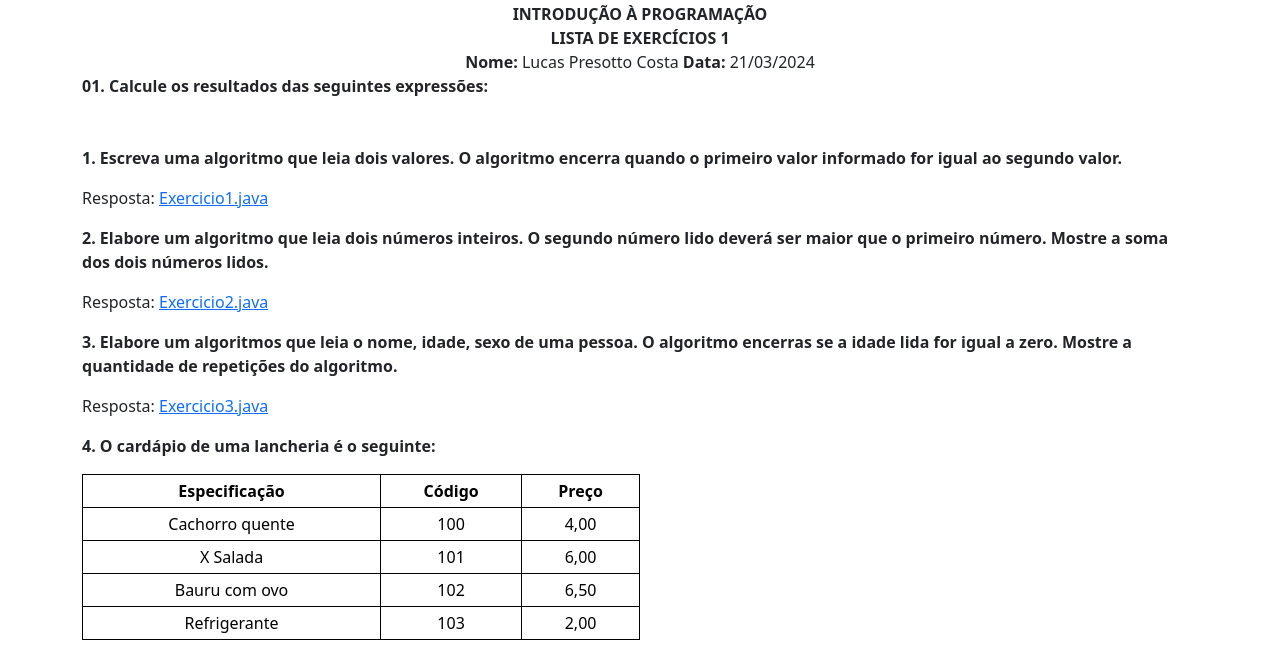
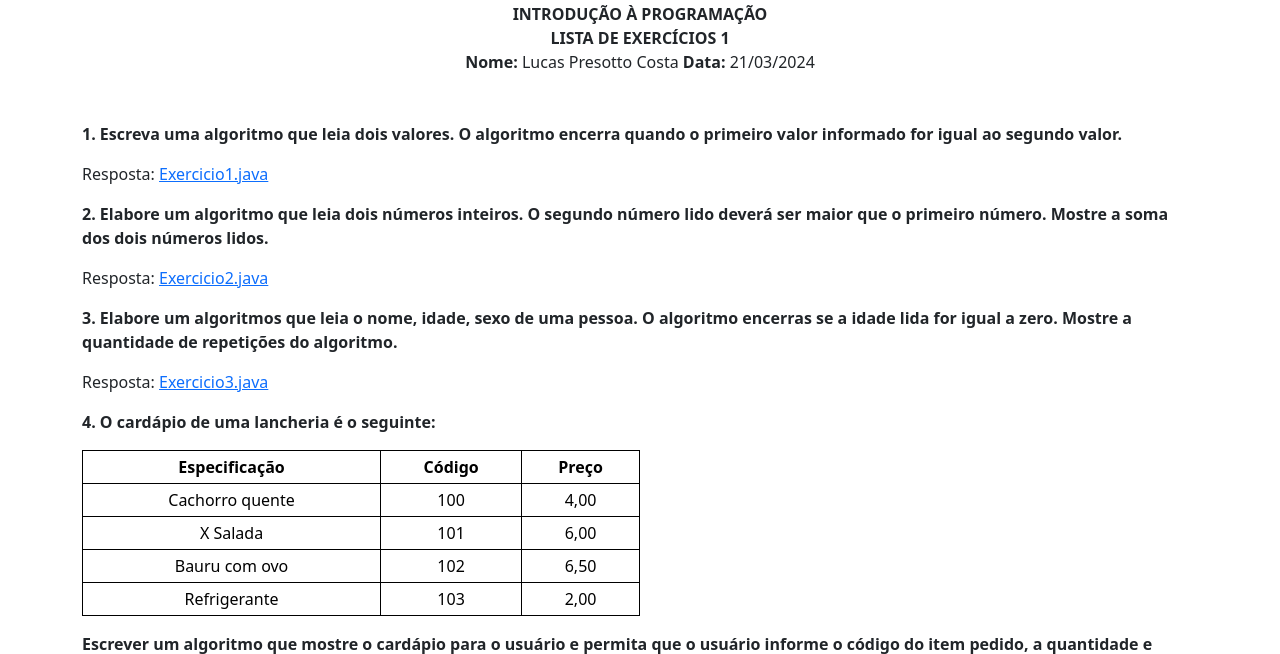
Before and after one commit to LucasPresotto/portifolioCC, a plain HTML site: page Pagina-Lista4/index.html in a window 1280 px wide. Shown: the part 142-796 px from the top of the page. Drawn offline with nearby package versions, Linux system fonts and the light colour scheme.

Commit message:
Add files via upload

```diff
--- a/Pagina-Lista4/index.html
+++ b/Pagina-Lista4/index.html
@@ -4,7 +4,7 @@
 <head>
     <meta charset="UTF-8">
     <meta name="viewport" content="width=device-width, initial-scale=1.0">
-    <title>Lista de exercícios 1 - Introdução à Programação - IFSC - Câmpus Lages</title>
+    <title>Lista de exercícios 4 - Introdução à Programação - IFSC - Câmpus Lages</title>
     <link href="https://cdn.jsdelivr.net/npm/bootstrap@5.3.3/dist/css/bootstrap.min.css" rel="stylesheet"
         integrity="sha384-QWTKZyjpPEjISv5WaRU9OFeRpok6YctnYmDr5pNlyT2bRjXh0JMhjY6hW+ALEwIH" crossorigin="anonymous">
     <script src="https://cdn.jsdelivr.net/npm/bootstrap@5.3.3/dist/js/bootstrap.bundle.min.js"
@@ -41,11 +41,6 @@
             </span>
         </div>
         <div>
-            <p>
-            <strong>
-                01. Calcule os resultados das seguintes expressões:
-            </strong>
-        </p>
             <div class="mt-5">
                 <p>
                 <strong>
```
Also changed, not shown: Pagina-PrototipacaoInterfaces/index.html (+2 -1 lines), Pagina-VisitaTecnica/index.html (+1 -1 lines).
